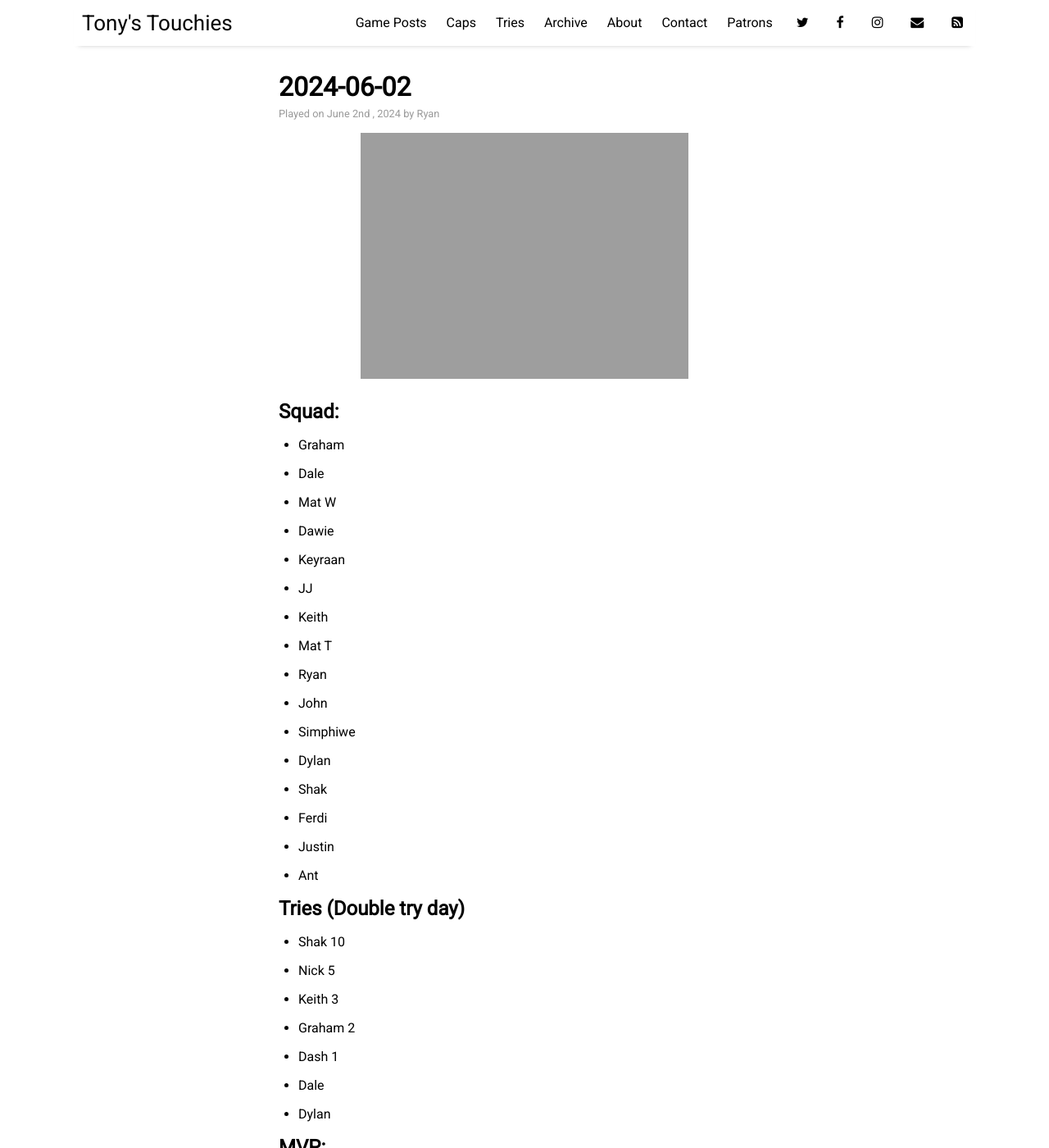
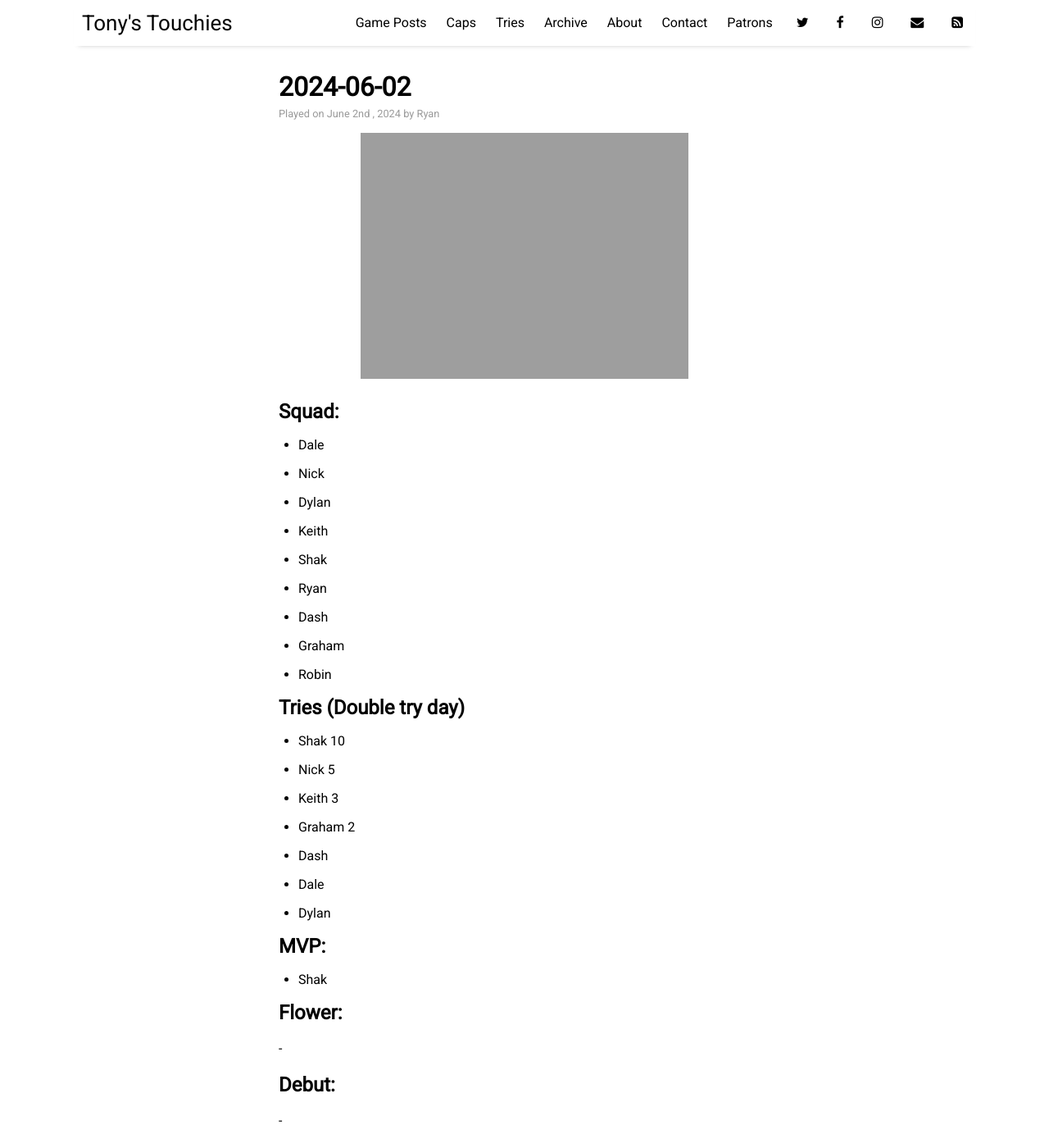
Before and after one commit to sundayrugby/sundayrugby.github.io, a Jekyll site: the page built from _posts/2024-06-02-CR.md, in a window 1280 px wide and 1400 px high. Shown: the whole window at 82% size. Built offline with Jekyll 4.4.1, drawn with Linux system fonts in a browser that asks for light colours; nearby versions of some CDN libraries.

Commit message:
Update 2024-06-02-CR.md

```diff
--- a/_posts/2024-06-02-CR.md
+++ b/_posts/2024-06-02-CR.md
@@ -9,22 +9,15 @@ image: 2024_06_02.jpg
 
 ## Squad:
 
+* Dale
+* Nick
+* Dylan
+* Keith
+* Shak
+* Ryan
+* Dash
 * Graham
-* Dale
-* Mat W
-* Dawie
-* Keyraan
-* JJ
-* Keith
-* Mat T
-* Ryan
-* John
-* Simphiwe
-* Dylan
-* Shak
-* Ferdi
-* Justin
-* Ant
+* Robin
 
 ## Tries (Double try day)
 
@@ -32,7 +25,7 @@ image: 2024_06_02.jpg
 * Nick 5
 * Keith 3
 * Graham 2
-* Dash 1
+* Dash
 * Dale
 * Dylan
 
```
